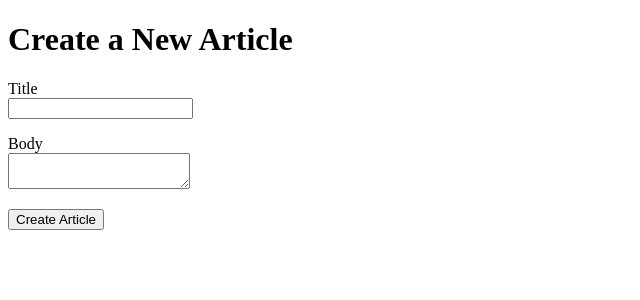
After one commit to robo-monk/test_rubyblogger, a Rails app: page /articles/new in a window 1280 px wide. The commit adds this page. Shown: the top 300 px of the page, without its empty margins (0-640 px from the left). Run offline with Rails 7, Linux system fonts and the light colour scheme.

Commit message:
form based workflow feature completed

```diff
--- a/app/controllers/articles_controller.rb
+++ b/app/controllers/articles_controller.rb
@@ -1,4 +1,7 @@
 class ArticlesController < ApplicationController
+
+    include ArticlesHelper
+
 
     def index
         @articles=Article.all
@@ -8,4 +11,36 @@ class ArticlesController < ApplicationController
         @article = Article.find(params[:id])
     end
 
+    def new
+        @article = Article.new
+    end
+
+    def create
+        @article = Article.new(article_params)
+        @article.save
+        flash.notice = "Article '#{@article.title}' got given birth to!"
+        redirect_to article_path(@article)
+    end
+
+    def destroy
+        @article = Article.find(params[:id])
+        @article.destroy
+        flash.notice = "Article '#{@article.title}' got complety fucking obliterated!"
+
+        redirect_to articles_path
+    end
+
+    def edit
+        @article = Article.find(params[:id])
+    end
+
+    def update
+        @article = Article.find(params[:id])
+        @article.update(article_params)
+        flash.notice = "Article '#{@article.title}' Updated!"
+
+        redirect_to article_path(@article)
+
+    end
+
 end
--- a/app/helpers/articles_helper.rb
+++ b/app/helpers/articles_helper.rb
@@ -1,2 +1,7 @@
 module ArticlesHelper
+
+    def article_params
+        params.require(:article).permit(:title, :body)
+    end
+
 end
--- /dev/null
+++ b/app/views/articles/_form.html.erb
@@ -0,0 +1,18 @@
+<%= form_for(@article) do |f| %>
+  <ul>
+  <% @article.errors.full_messages.each do |error| %>
+    <li><%= error %></li>
+  <% end %>
+  </ul>
+  <p>
+    <%= f.label :title %><br />
+    <%= f.text_field :title %>
+  </p>
+  <p>
+    <%= f.label :body %><br />
+    <%= f.text_area :body %>
+  </p>
+  <p>
+    <%= f.submit %>
+  </p>
+<% end %>
--- /dev/null
+++ b/app/views/articles/edit.html.erb
@@ -0,0 +1,2 @@
+<h1>Edit an Article</h1>
+<%= render partial: 'form' %>
--- a/app/views/articles/index.html.erb
+++ b/app/views/articles/index.html.erb
@@ -4,7 +4,6 @@
   <% @articles.each do |article| %>
     <li>
         <%= link_to article.title, article_path(article), class: 'article_title', id: "article_#{article.id}" %>
-
     </li>
   <% end %>
 </ul>
--- /dev/null
+++ b/app/views/articles/new.html.erb
@@ -0,0 +1,2 @@
+<h1>Create a New Article</h1>
+<%= render partial: 'form' %>
--- a/app/views/articles/show.html.erb
+++ b/app/views/articles/show.html.erb
@@ -1,3 +1,5 @@
 <h1><%= @article.title %></h1>
 <p><%= @article.body %></p>
 <%= link_to "<< Back to Articles List", articles_path %>
+<%= link_to "delete", article_path(@article), method: :delete, data: {confirm: "Really delete the article?"} %>
+<%= link_to "edit", edit_article_path(@article) %>
--- a/app/views/layouts/application.html.erb
+++ b/app/views/layouts/application.html.erb
@@ -10,6 +10,7 @@
   </head>
 
   <body>
+    <p class="flash"><%= flash.notice %></p>
     <%= yield %>
   </body>
 </html>
--- a/config/routes.rb
+++ b/config/routes.rb
@@ -1,4 +1,5 @@
 Rails.application.routes.draw do
 	# For details on the DSL available within this file, see https://guides.rubyonrails.org/routing.html
 	resources :articles
+	root to: 'articles#index'
 end
```
